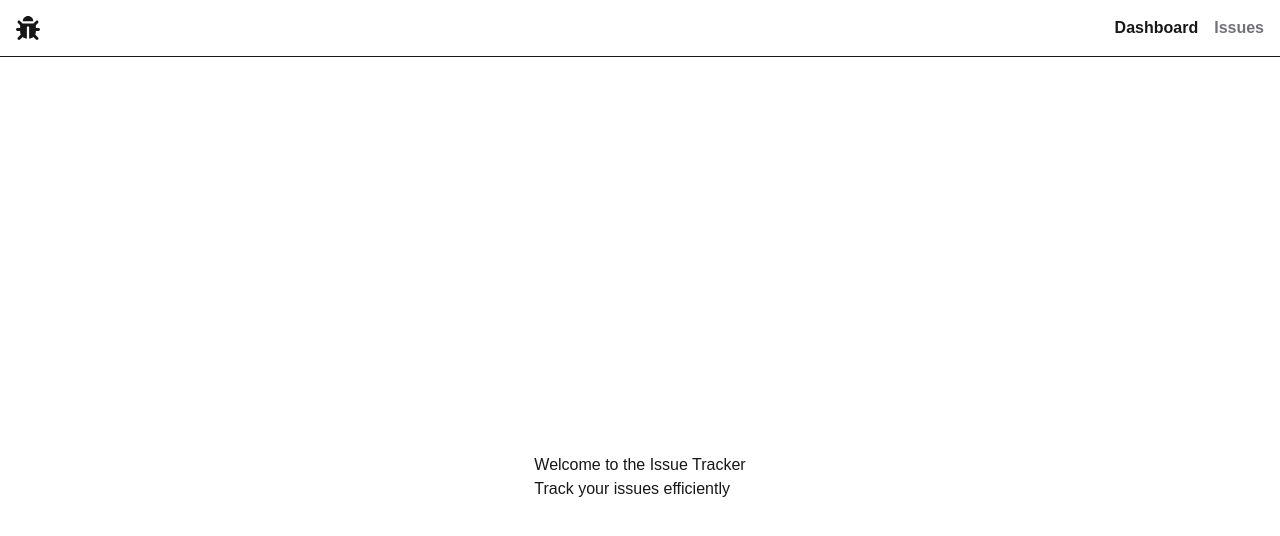
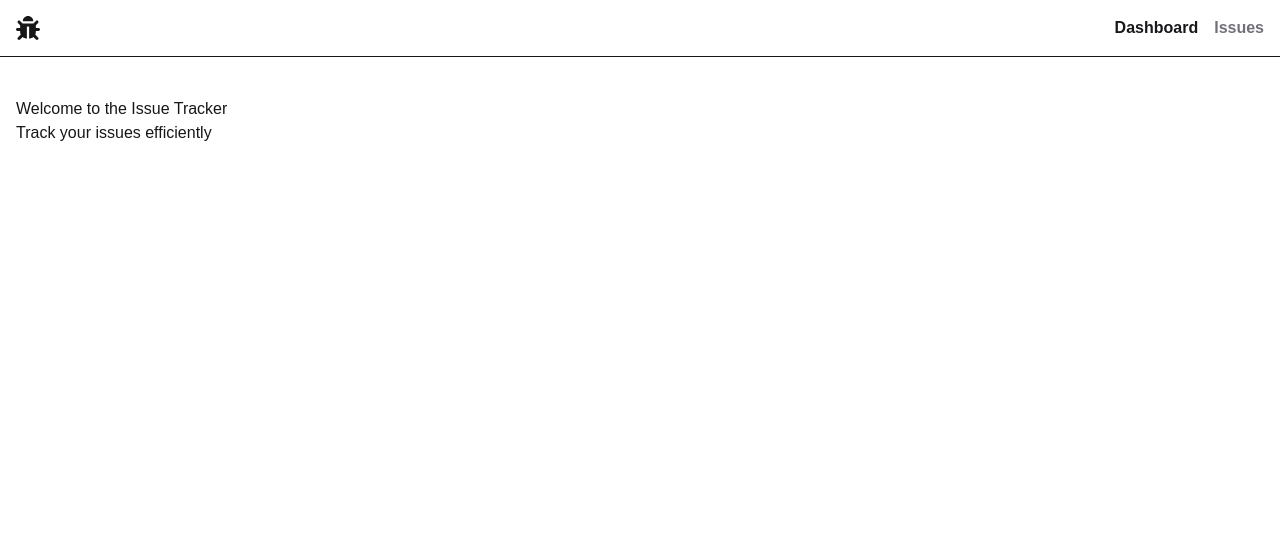
Before and after one commit to coderAndrew37/issue-tracker, a Next.js app: page / in a window 1280 px wide. Shown: the top 536 px of the page. Built offline with nearby package versions, Linux system fonts and the light colour scheme; what @radix-ui/themes would draw is missing.

Commit message:
build the new issue page

```diff
--- /dev/null
+++ b/app/issues/new/page.tsx
@@ -0,0 +1,15 @@
+"use client";
+import { Button, TextArea, TextField } from "@radix-ui/themes";
+import React from "react";
+
+const NewIssuePage = () => {
+  return (
+    <div className=" max-w-xl space-y-3">
+      <TextField.Root placeholder="Title" />
+      <TextArea placeholder="Description" />
+      <Button className="cursor-pointer">Submit New Issue</Button>
+    </div>
+  );
+};
+
+export default NewIssuePage;
--- a/app/issues/page.tsx
+++ b/app/issues/page.tsx
@@ -1,11 +1,15 @@
 import React from "react";
 import { Button } from "@radix-ui/themes";
+import Link from "next/link";
 
 const IssuesPage = () => {
   return (
     <div>
       <h1>Issues</h1>
-      <Button>Create Issue</Button>
+
+      <Button>
+        <Link href="/issues/new">Create Issue</Link>
+      </Button>
     </div>
   );
 };
--- a/app/layout.tsx
+++ b/app/layout.tsx
@@ -32,9 +32,7 @@ export default function RootLayout({
       >
         <Theme>
           <NavBar />
-          <main className="flex min-h-screen flex-col items-center justify-center">
-            {children}
-          </main>
+          <main className="container mx-auto mt-10 px-4">{children}</main>
         </Theme>
       </body>
     </html>
```
